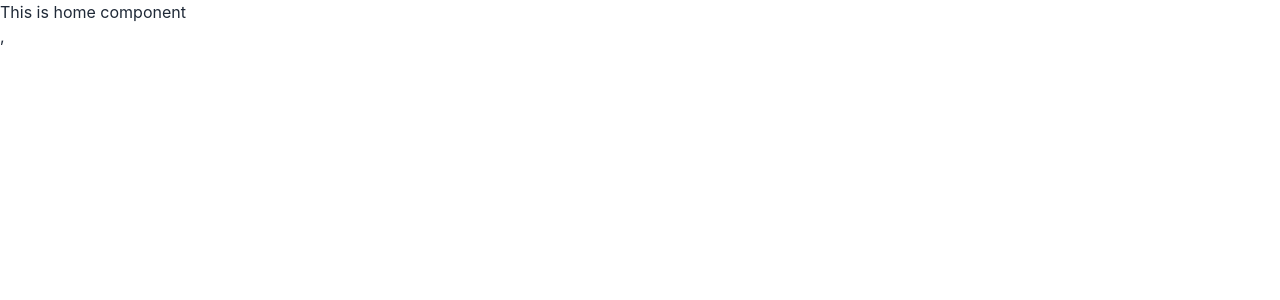
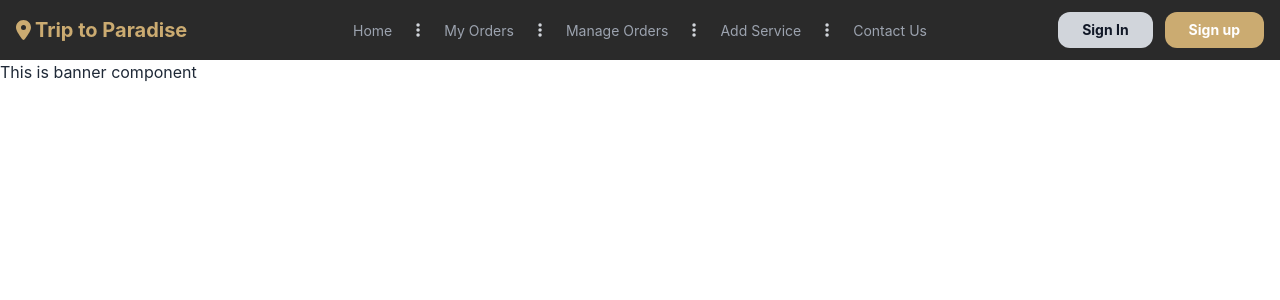
Before and after one commit to DebabrataSaha-570/trip-to-paradise-client, a React (Create React App) app: page / in a window 1280 px wide. Shown: the top 300 px of the page. Built offline with nearby package versions, Linux system fonts and the light colour scheme.

Commit message:
navbar added

```diff
--- a/package.json
+++ b/package.json
@@ -3,6 +3,9 @@
   "version": "0.1.0",
   "private": true,
   "dependencies": {
+    "@fortawesome/fontawesome-svg-core": "^6.2.1",
+    "@fortawesome/free-solid-svg-icons": "^6.2.1",
+    "@fortawesome/react-fontawesome": "^0.2.0",
     "@testing-library/jest-dom": "^5.16.5",
     "@testing-library/react": "^13.4.0",
     "@testing-library/user-event": "^13.5.0",
--- a/src/App.js
+++ b/src/App.js
@@ -1,4 +1,3 @@
-import logo from "./logo.svg";
 import "./App.css";
 import { Route, Routes } from "react-router-dom";
 import Home from "./Pages/Home/Home/Home";
--- a/src/Pages/AddService/AddService.js
+++ b/src/Pages/AddService/AddService.js
@@ -1,8 +1,10 @@
 import React from "react";
+import Navigation from "../Shared/Navigation/Navigation";
 
 const AddService = () => {
   return (
     <div>
+      <Navigation></Navigation>
       <h3>This is add service component</h3>
     </div>
   );
--- a/src/Pages/ContactUs/ContactUs.js
+++ b/src/Pages/ContactUs/ContactUs.js
@@ -1,8 +1,10 @@
 import React from "react";
+import Navigation from "../Shared/Navigation/Navigation";
 
 const ContactUs = () => {
   return (
     <div>
+      <Navigation></Navigation>
       <h3>This is contact us component</h3>
     </div>
   );
--- a/src/Pages/Home/Home/Home.js
+++ b/src/Pages/Home/Home/Home.js
@@ -1,9 +1,12 @@
 import React from "react";
+import Navigation from "../../Shared/Navigation/Navigation";
+import Banner from "../Banner/Banner";
 
 const Home = () => {
   return (
     <div>
-      <h3>This is home component</h3>
+      <Navigation></Navigation>
+      <Banner></Banner>
     </div>
   );
 };
--- a/src/Pages/ManageOrders/ManageOrders.js
+++ b/src/Pages/ManageOrders/ManageOrders.js
@@ -1,9 +1,10 @@
 import React from "react";
+import Navigation from "../Shared/Navigation/Navigation";
 
 const ManageOrders = () => {
   return (
     <div>
-      <h3>This is manage orders component</h3>
+      <Navigation></Navigation>
     </div>
   );
 };
--- a/src/Pages/MyOrders/MyOrders.js
+++ b/src/Pages/MyOrders/MyOrders.js
@@ -1,9 +1,10 @@
 import React from "react";
+import Navigation from "../Shared/Navigation/Navigation";
 
 const MyOrders = () => {
   return (
     <div>
-      <h3>This is my orders component</h3>
+      <Navigation></Navigation>
     </div>
   );
 };
--- a/src/Pages/Shared/Navigation/Navigation.js
+++ b/src/Pages/Shared/Navigation/Navigation.js
@@ -1,10 +1,217 @@
-import React from "react";
+import {
+  faBars,
+  faEllipsisVertical,
+  faXmark,
+} from "@fortawesome/free-solid-svg-icons";
+import { FontAwesomeIcon } from "@fortawesome/react-fontawesome";
+import { faLocationDot } from "@fortawesome/free-solid-svg-icons";
+import React, { useState } from "react";
+import { Link } from "react-router-dom";
 
 const Navigation = () => {
+  const [nav, setNav] = useState(false);
+
+  const handleClick = () => {
+    setNav(!nav);
+  };
   return (
-    <div>
-      <h3>This is navigation component</h3>
-    </div>
+    <>
+      <div className="bg-[#2A2A2A]">
+        <nav className="relative max-w-7xl mx-auto  px-4 py-3 flex justify-between items-center ">
+          {/* logo  */}
+          <Link
+            to="/"
+            className="text-xl font-bold leading-none flex items-center justify-between text-[#CBAB71]"
+          >
+            <FontAwesomeIcon icon={faLocationDot} />
+            <p className="ml-1"> Trip to Paradise</p>
+          </Link>
+
+          {/* hamburger icon */}
+          <div className="lg:hidden">
+            <button
+              onClick={handleClick}
+              className="text-gray-400  hover:text-gray-500 p-3"
+            >
+              <FontAwesomeIcon icon={faBars} />
+            </button>
+          </div>
+
+          <ul className="hidden absolute top-1/2 left-1/2 transform -translate-y-1/2 -translate-x-1/2 lg:flex lg:mx-auto  lg:items-center lg:w-auto lg:space-x-6">
+            <li>
+              <Link
+                to="/home"
+                className="text-sm text-gray-400 hover:text-gray-500"
+              >
+                Home
+              </Link>
+            </li>
+
+            {/* three dot icon  */}
+            <li className="text-gray-300">
+              <FontAwesomeIcon icon={faEllipsisVertical} />
+            </li>
+
+            <li>
+              <Link
+                to="/myOrders"
+                className="text-sm text-gray-400 hover:text-gray-500"
+              >
+                My Orders
+              </Link>
+            </li>
+
+            {/* three dot icon  */}
+            <li className="text-gray-300">
+              <FontAwesomeIcon icon={faEllipsisVertical} />
+            </li>
+
+            <li>
+              <Link
+                className="text-sm text-gray-400 hover:text-gray-500"
+                to="/manageOrders"
+              >
+                Manage Orders
+              </Link>
+            </li>
+
+            {/* three dot icon  */}
+            <li className="text-gray-300">
+              <FontAwesomeIcon icon={faEllipsisVertical} />
+            </li>
+
+            <li>
+              <Link
+                to="/addService"
+                className="text-sm text-gray-400 hover:text-gray-500"
+              >
+                Add Service
+              </Link>
+            </li>
+
+            {/* three dot icon  */}
+            <li className="text-gray-300">
+              <FontAwesomeIcon icon={faEllipsisVertical} />
+            </li>
+
+            <li>
+              <Link
+                to="/contactUs"
+                className="text-sm text-gray-400 hover:text-gray-500"
+              >
+                Contact Us
+              </Link>
+            </li>
+          </ul>
+
+          <a
+            className="hidden lg:inline-block lg:ml-auto lg:mr-3 py-2 px-6 bg-gray-300 hover:bg-gray-400 text-sm text-gray-900 font-bold  rounded-xl transition duration-200"
+            href="/"
+          >
+            Sign In
+          </a>
+          <a
+            className="hidden lg:inline-block py-2 px-6 bg-[#CBAB71] hover:bg-[#C29D59] text-sm text-white font-bold rounded-xl transition duration-200"
+            href="/"
+          >
+            Sign up
+          </a>
+        </nav>
+      </div>
+
+      {/* mobile menu  */}
+      <div className={!nav ? "hidden" : " lg:hidden"}>
+        <div className="navbar-backdrop fixed inset-0 bg-gray-800 opacity-25"></div>
+        <nav className="fixed top-0 left-0 bottom-0 flex flex-col w-5/6 max-w-sm py-6 px-6 bg-[#2A2A2A] border-r overflow-y-auto">
+          <div className="flex items-center mb-8">
+            {/* logo  */}
+            <Link
+              to="/"
+              className="mr-auto flex items-center justify-between text-xl font-bold leading-none text-[#CBAB71]"
+            >
+              <FontAwesomeIcon icon={faLocationDot} />
+              <p className="ml-1"> Trip to Paradise</p>
+            </Link>
+
+            {/* close icon  */}
+            <div className="">
+              <button onClick={handleClick} className=" cursor-pointer">
+                <FontAwesomeIcon
+                  className="h-6 w-6 text-gray-400  hover:text-gray-500"
+                  icon={faXmark}
+                />
+              </button>
+            </div>
+          </div>
+
+          <div>
+            <ul>
+              <li className="mb-1">
+                <Link
+                  to="/home"
+                  className="block p-4 text-sm font-semibold text-gray-400 hover:bg-blue-50 hover:text-[#C29D59] rounded"
+                >
+                  Home
+                </Link>
+              </li>
+              <li className="mb-1">
+                <Link
+                  to="/myOrders"
+                  className="block p-4 text-sm font-semibold text-gray-400 hover:bg-blue-50 hover:text-[#C29D59] rounded"
+                >
+                  My Orders
+                </Link>
+              </li>
+              <li className="mb-1">
+                <Link
+                  to="/manageOrders"
+                  className="block p-4 text-sm font-semibold text-gray-400 hover:bg-blue-50 hover:text-[#C29D59] rounded"
+                >
+                  Manage Orders
+                </Link>
+              </li>
+              <li className="mb-1">
+                <Link
+                  to="/addService"
+                  className="block p-4 text-sm font-semibold text-gray-400 hover:bg-blue-50 hover:text-[#C29D59] rounded"
+                >
+                  Add Service
+                </Link>
+              </li>
+
+              <li className="mb-1">
+                <Link
+                  to="/contactUs"
+                  className="block p-4 text-sm font-semibold text-gray-400 hover:bg-blue-50 hover:text-[#C29D59] rounded"
+                >
+                  Contact Us
+                </Link>
+              </li>
+            </ul>
+          </div>
+
+          <div className="mt-auto">
+            <div className="pt-6">
+              <a
+                className="block px-4 py-3 mb-3 leading-loose text-xs text-center font-semibold leading-none bg-gray-300 hover:bg-gray-400 rounded-xl"
+                href="/"
+              >
+                Sign in
+              </a>
+              <a
+                className="block px-4 py-3 mb-2 leading-loose text-xs text-center text-white font-semibold bg-[#CBAB71] hover:bg-[#C29D59]  rounded-xl"
+                href="/"
+              >
+                Sign Up
+              </a>
+            </div>
+            <p className="my-4 text-xs text-center text-gray-400">
+              <span>Copyright © 2021</span>
+            </p>
+          </div>
+        </nav>
+      </div>
+    </>
   );
 };
 
--- a/src/index.js
+++ b/src/index.js
@@ -11,7 +11,6 @@ root.render(
     <BrowserRouter>
       <App />
     </BrowserRouter>
-    ,
   </React.StrictMode>
 );
 
```
Also changed, not shown: 1 other file (tests, documents, lock files or other folders).
